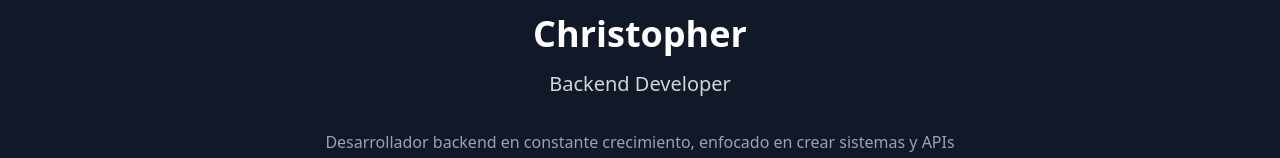
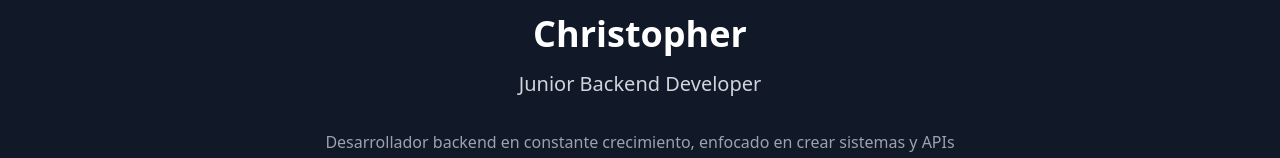
Before and after one commit to Cabal11/Portfolio, a Next.js app: page / in a window 1280 px wide. Shown: the part 266-424 px from the top of the page. Built offline with nearby package versions, Linux system fonts and the light colour scheme.

Commit message:
style: actualizado titulo

```diff
--- a/app/components/HeroSection.tsx
+++ b/app/components/HeroSection.tsx
@@ -10,7 +10,7 @@ export default function HeroSection() {
 					<Image src="/images/perfil.jpg" alt="Profile Picture" width={120} height={120} className="rounded-full mx-auto border-4 border-gray-700 shadow-lg" />
 				</div>
 				<h1 className="text-3xl sm:text-4xl font-bold text-white mb-3 sm:mb-4">Christopher</h1>
-				<p className="text-lg sm:text-xl text-gray-300 mb-6 sm:mb-8">Backend Developer</p>
+				<p className="text-lg sm:text-xl text-gray-300 mb-6 sm:mb-8">Junior Backend Developer</p>
 				<p className="text-gray-400 max-w-2xl mx-auto text-sm sm:text-base px-4">
 					Desarrollador backend en constante crecimiento, enfocado en crear sistemas y APIs escalables, eficientes y bien estructurados. Apasionado por entender a fondo cómo funcionan las tecnologías, con un enfoque autodidacta que impulsa mi aprendizaje continuo. Actualmente fortaleciendo mi inglés y siempre en búsqueda de nuevos desafíos que me permitan mejorar mis habilidades y aportar soluciones sólidas.
 
```
